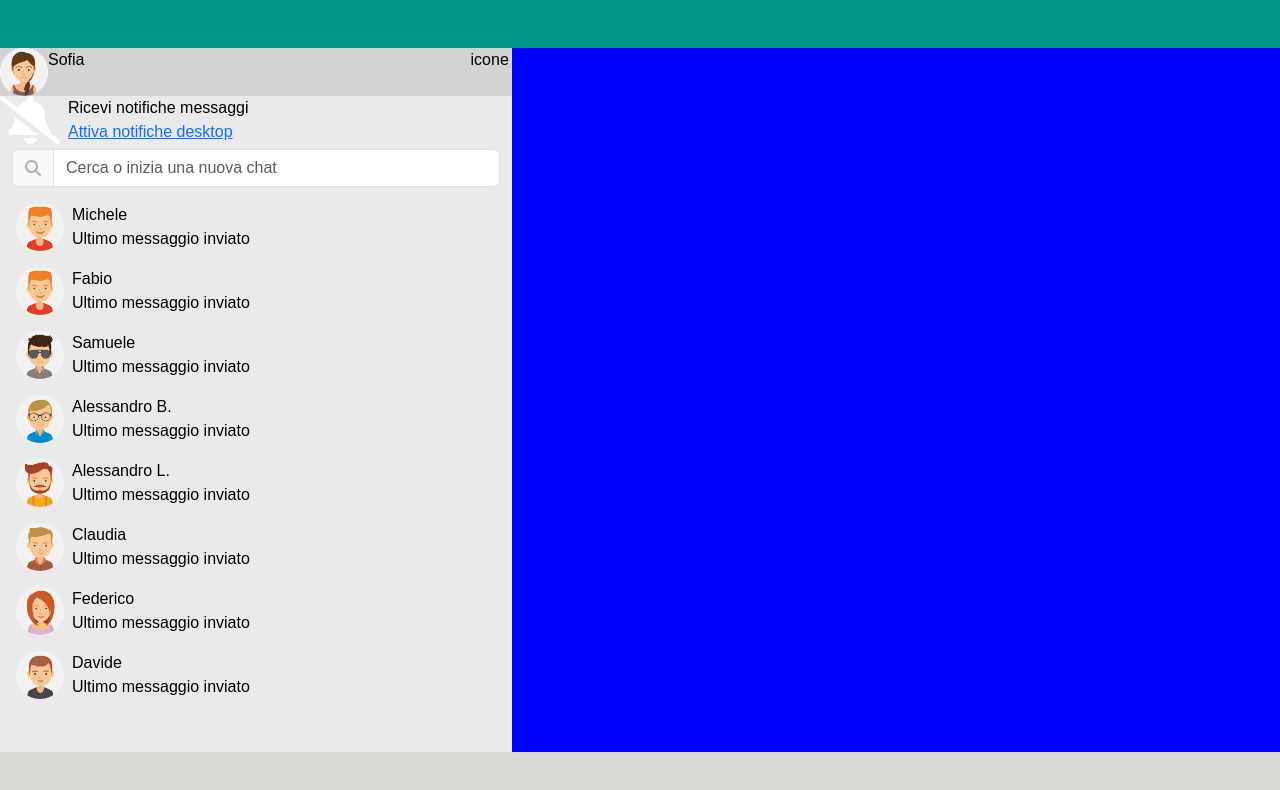
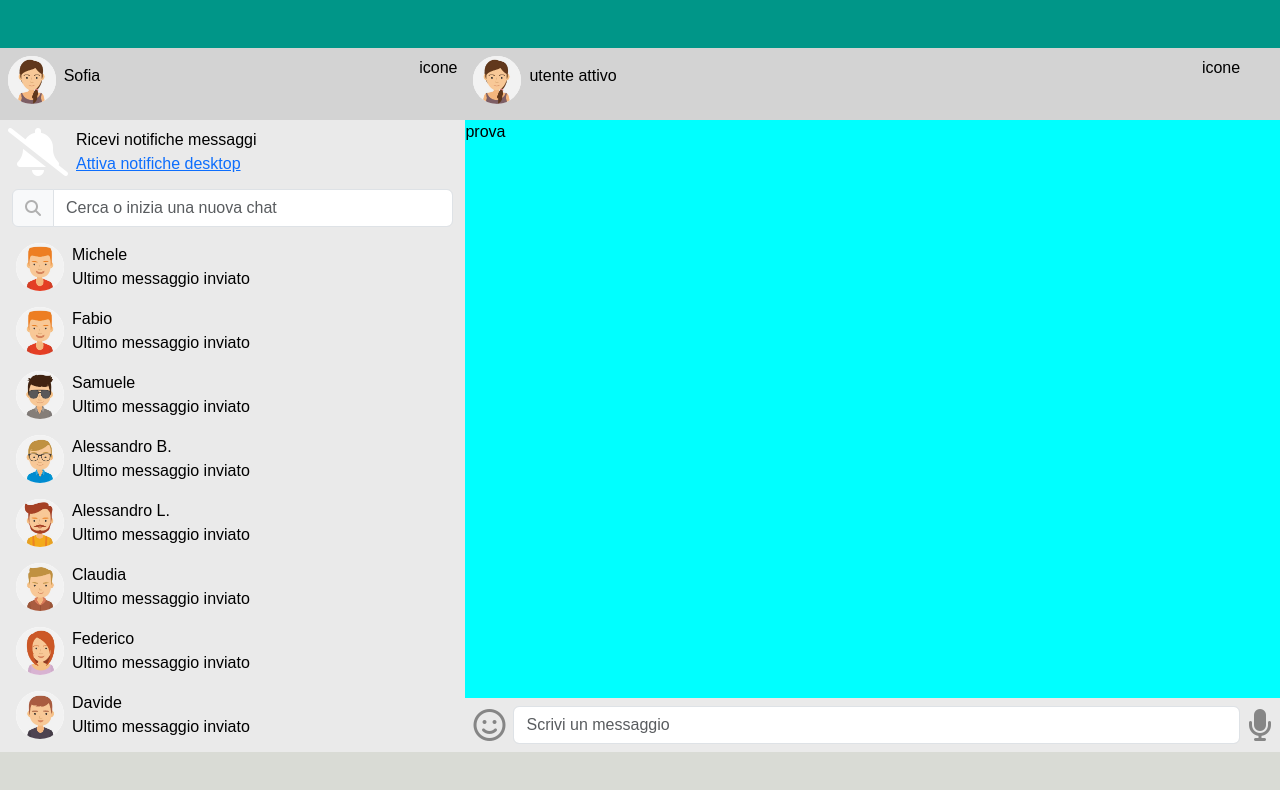
Before and after one commit to damirusso95/vue-boolzapp, a plain HTML site: page index.html in a window 1280 px wide. Drawn offline with nearby package versions, Linux system fonts and the light colour scheme.

Commit message:
M2: layout base lato dx

```diff
--- a/index.html
+++ b/index.html
@@ -25,11 +25,11 @@
             <!-- COLONNA DI SINISTRA -->
             <div class="left-column">
                 <!-- IO UTENTE -->
-                <div class="container-top-row">
+                <div class="container-top-row p-2">
                     <div class="user-image">
                         <img src="./img/avatar_io.jpg" alt="">
                     </div>
-                    <div class="container-name">
+                    <div class="container-name p-2 ">
                         <!-- NOME UTENTE -->
                         <p>Sofia</p>
                     </div>
@@ -37,7 +37,7 @@
                     <div class="container-icon-sx text-end">icone</div>
                 </div>
                 <!-- notifiche -->
-                <div class="left-notify content-padding d-flex">
+                <div class="left-notify content-padding d-flex p-2">
                     <div>
                         <i class="fa-solid fa-bell-slash fa-3x"></i>
                     </div>
@@ -63,13 +63,14 @@
                 </div>
                 <div class="chat-container overflow-auto h-100vh">
                     <!-- V-FOR PER ITERARE SULL'ARRAY E STAMPARE I DATA -->
-                    <div class="left-notify content-padding d-flex m-3" v-for="(utente, index) in contacts" :key="index">
+                    <div class="left-notify content-padding d-flex m-3" v-for="(utente, index) in contacts"
+                        :key="index">
                         <div class="user-image">
                             <img :src="utente.avatar" alt="">
                         </div>
                         <div class="flex-columns ps-2">
                             <div>
-                               {{utente.name}}
+                                {{utente.name}}
                             </div>
                             <div>
                                 Ultimo messaggio inviato
@@ -79,9 +80,45 @@
                 </div>
 
 
+            </div>
+
+            <!-- COLONNA DI DESTRA -->
+            <div class="right-column">
+                <div class="container-top-row p-2">
+                    <div class="user-image">
+                        <img src="./img/avatar_io.jpg" alt="">
+                    </div>
+                    <div class="container-name p-2 ">
+                        <!-- NOME UTENTE -->
+                        <p>utente attivo</p>
+                    </div>
+                    <!-- ICONE UTENTE -->
+                    <div class="container-icon-sx text-end">icone</div>
+                </div>
+                <div class="chat-content">
+                    prova
+                </div>
+                <!-- BOTTOM MSG BAR -->
+                <div class="right-writebar d-flex p-2 container-fluid align-items-center">
+                    <i class="fa-regular fa-face-smile fa-2x pe-2"></i>
+                    <div class="input-group d-flex ">
+                        <input type="text" class="form-control" placeholder="Scrivi un messaggio" aria-label="msg"
+                            aria-describedby="basic-addon1">
+                    </div>
+                    <i class="fa-solid fa-microphone fa-2x ps-2"></i>
+                </div>
+
+
 
 
             </div>
+
+
+
+
+
+
+
         </div>
 
 
--- a/style.css
+++ b/style.css
@@ -122,3 +122,35 @@ img {
 .right-writebar i {
   color: #868686;
 }
+
+
+
+
+
+
+
+
+
+
+
+
+/* prova */
+.chat-content {
+  overflow-y: auto;
+  height: 100%;
+  background-color: aqua;
+
+}
+.message {
+  padding: 10px;
+  border-radius: 10px;
+  margin-bottom: 10px;
+}
+.message.sent {
+  background-color: #d1f8ff;
+  align-self: flex-end;
+}
+.message.received {
+  background-color: #f1f0f0;
+  align-self: flex-start;
+}
```
